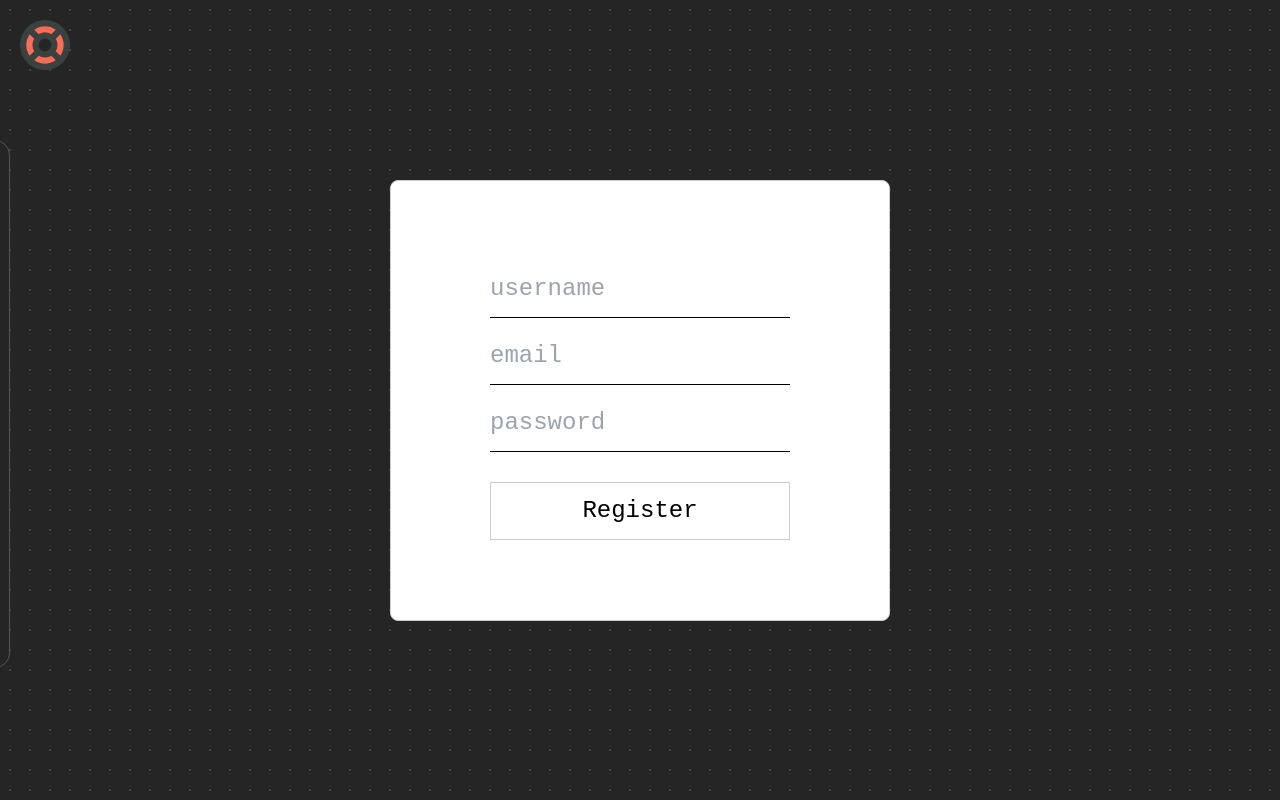
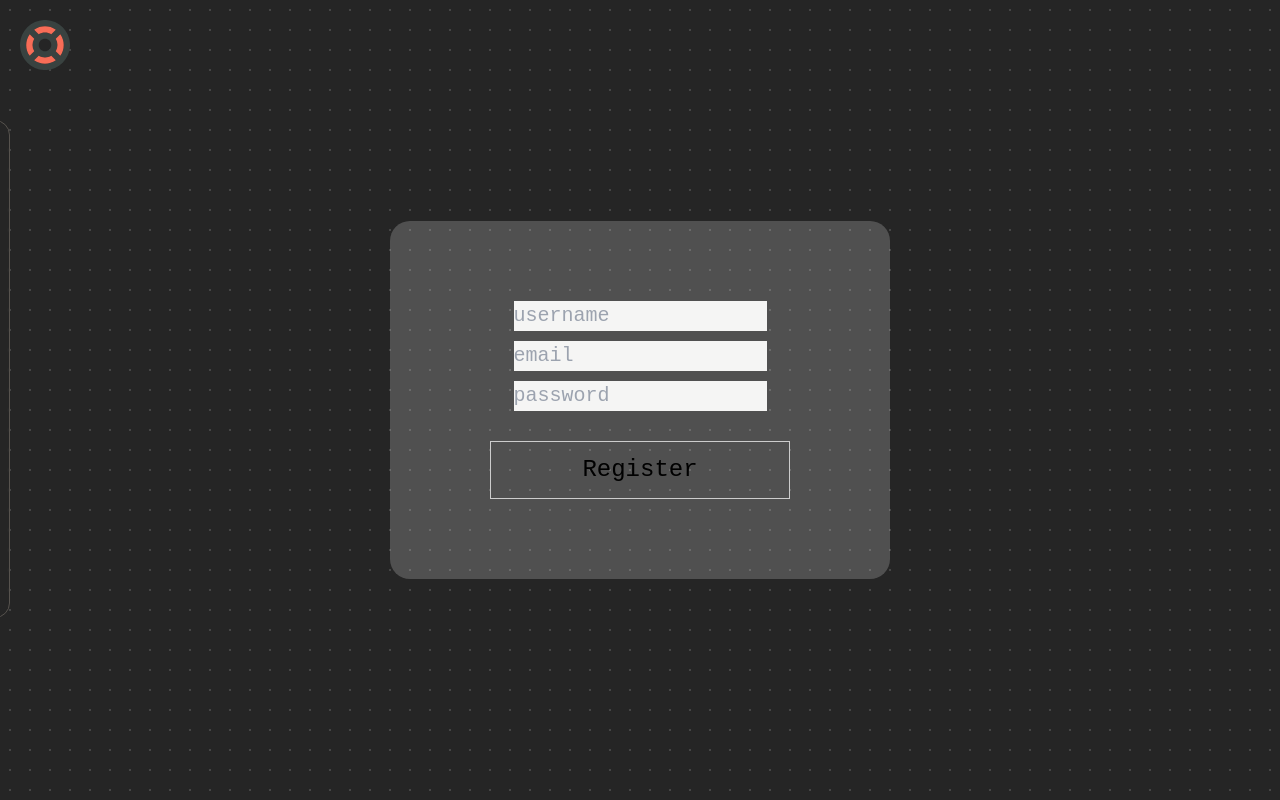
Before and after one commit to apooravm/apooravm.github.io, a SvelteKit app: page /register in a window 1280 px wide. Built offline with nearby package versions, Linux system fonts and the light colour scheme.

Commit message:
more fix

```diff
--- a/src/routes/+layout.svelte
+++ b/src/routes/+layout.svelte
@@ -76,11 +76,11 @@
             <img class="w-10 rotate-0 group-hover:rotate-180 duration-300" src={homeLink.icon} alt={homeLink.alt} />
         </a>
     </div>
-	<div class="group z-50 fixed flex flex-col justify-end mt-24 py-4 w-24 border-0 border-green-400">
+	<div class="group z-50 fixed flex flex-col justify-end mt-24 w-10 hover:w-20 border-0 border-green-400">
 		<div class="flex flex-col justify-center gap-2 -ml-16 py-2 h-full items-center w-[4.5rem] group-hover:ml-2 group-hover:border-stone-600 group-hover:border-[1px] duration-300 backdrop-blur-[1px] backdrop-saturate-0 border-[1px] border-stone-600 rounded-xl">
 			{#each sidebarLinks as link, idx}
 				<a class={`flex flex-col w-full rounded-lg bottom-0 duration-[400ms] py-[4px] items-center gap-[2px] ${currentActiveIdx === idx+1 ? " bg-pink-400 bg-opacity-30 " : " "}`} href={link.link} on:click={() => {updateCurrActive(idx+1)}}>
-					<img class="w-9" src={link.icon} alt={link.alt} />
+					<img class="w-8" src={link.icon} alt={link.alt} />
 					<span class="text-[14px] text-slate-200">{link.title}</span>
 				</a>
 			{/each}
--- a/src/routes/+page.svelte
+++ b/src/routes/+page.svelte
@@ -1,17 +1,28 @@
 <script lang="ts">
+	const contactLinks = [
+		{
+			title: 'Github Profile',
+			alt: 'github-logo',
+			icon: '/logo-github-bgwhite.svg',
+			link: 'http://github.com/apooravm'
+		},
+		{
+			title: 'LinkedIn Profile',
+			alt: 'linkedin-logo',
+			icon: '/logo-linkedin-square-bgwhite.svg',
+			link: 'https://www.linkedin.com/in/apoorav-medal-276409234/'
+		}
+	];
 </script>
 
 <div class="home-container">
-	<div class="z-40 home-header">
-		<div class="home-header-links backdrop-blur-[1px] bg-stone-200 bg-opacity-90">
-			<a href="http://github.com/apooravm" target="_blank" title="Github Profile">
-				<img class="" src="/logo-github.svg" alt="github-logo" />
-			</a>
-			<a href="https://www.linkedin.com/in/apoorav-medal-276409234/"
-				target="_blank"
-				title="LinkedIn Profile">
-				<img src="/logo-linkedin-square.svg" alt="github-logo" />
-			</a>
+	<div class="absolute z-40 w-full flex flex-row justify-end">
+		<div class="flex flex-row m-2 px-1 py-1 rounded-lg gap-[6px] border-2 border-stone-600 hover:border-stone-300 duration-300">
+			{#each contactLinks as link, idx}
+				<a href={link.link} title={link.title} target="_blank">
+					<img class="w-8" src={link.icon} alt={link.alt} />
+				</a>
+			{/each}
 		</div>
 	</div>
 	<div class="main-hero">
@@ -20,9 +31,7 @@
 		</div>
 	</div>
 	<div class="about-text text-white">Work In Progress 👷‍♂️</div>
-	<div class="text-green-400">
-
-	</div>
+	<div class="text-green-400" />
 </div>
 
 <style>
--- a/src/routes/register/+page.svelte
+++ b/src/routes/register/+page.svelte
@@ -45,7 +45,7 @@
 	<div class="form-container">
 		<form id="registerForm">
 			<input
-				class="btn-inp"
+				class="bg-stone-100"
 				type="text"
 				name="username"
 				autocomplete="off"
@@ -53,7 +53,7 @@
 				required
 			/>
 			<input
-				class="btn-inp"
+				class="bg-stone-100"
 				type="email"
 				name="email"
 				autocomplete="off"
@@ -61,7 +61,7 @@
 				required
 			/>
 			<input
-				class="btn-inp"
+				class="bg-stone-100"
 				type="password"
 				name="password"
 				autocomplete="off"
@@ -112,19 +112,8 @@
 		align-items: center;
 		justify-content: center;
 
-		background-color: rgb(255, 255, 255);
-		border: 1px solid #ccc;
-		border-radius: 8px;
-		box-shadow: 0 0 0px rgba(0, 0, 0, 0.1);
-	}
-
-	.btn-inp {
-		border: 0px;
-		border-bottom: 1px solid black;
-
-		font-family: monospace;
-
-		outline: none;
+		background-color: rgba(255, 255, 255, 0.199);
+        border-radius: 20px;
 	}
 
 	.btn {
```
Also changed, not shown: static/logo-github-bgwhite.svg (added), static/logo-linkedin-square-bgwhite.svg (added).
